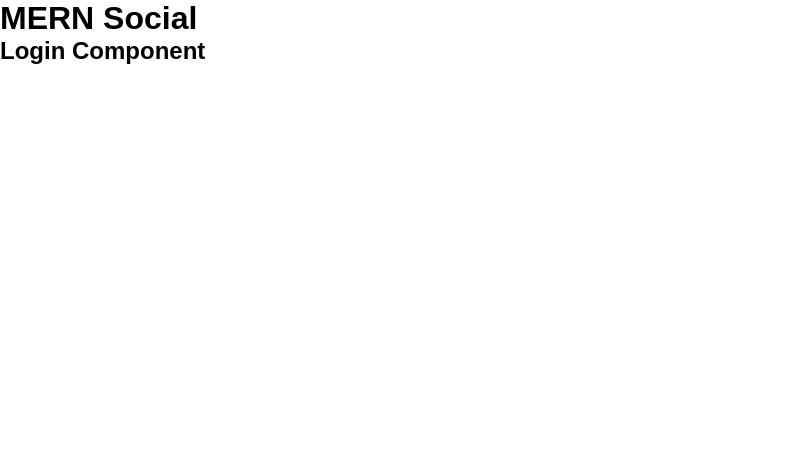
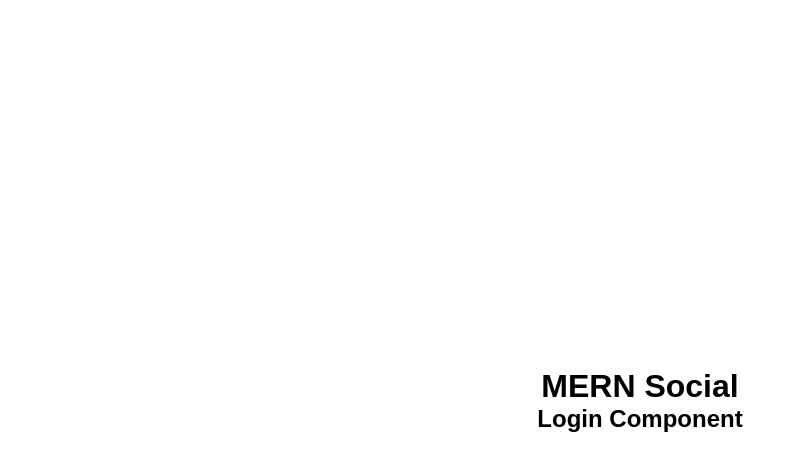
Before and after one commit to chris-topher-d/mern-social, a React (Create React App) app in the folder client/: page / in a window 1280 px wide. Shown: the top 470 px of the page, without its empty margins (0-805 px from the left). Built offline with nearby package versions, Linux system fonts and the light colour scheme.

Commit message:
Updated layout for app div

```diff
--- a/client/src/main.css
+++ b/client/src/main.css
@@ -8,10 +8,11 @@ body {
   font-family: sans-serif;
 }
 
-#container {
+#app {
   width: 100%;
   height: 100vh;
   display: flex;
+  flex-direction: column;
   justify-content: center;
   align-items: center;
 }
```
